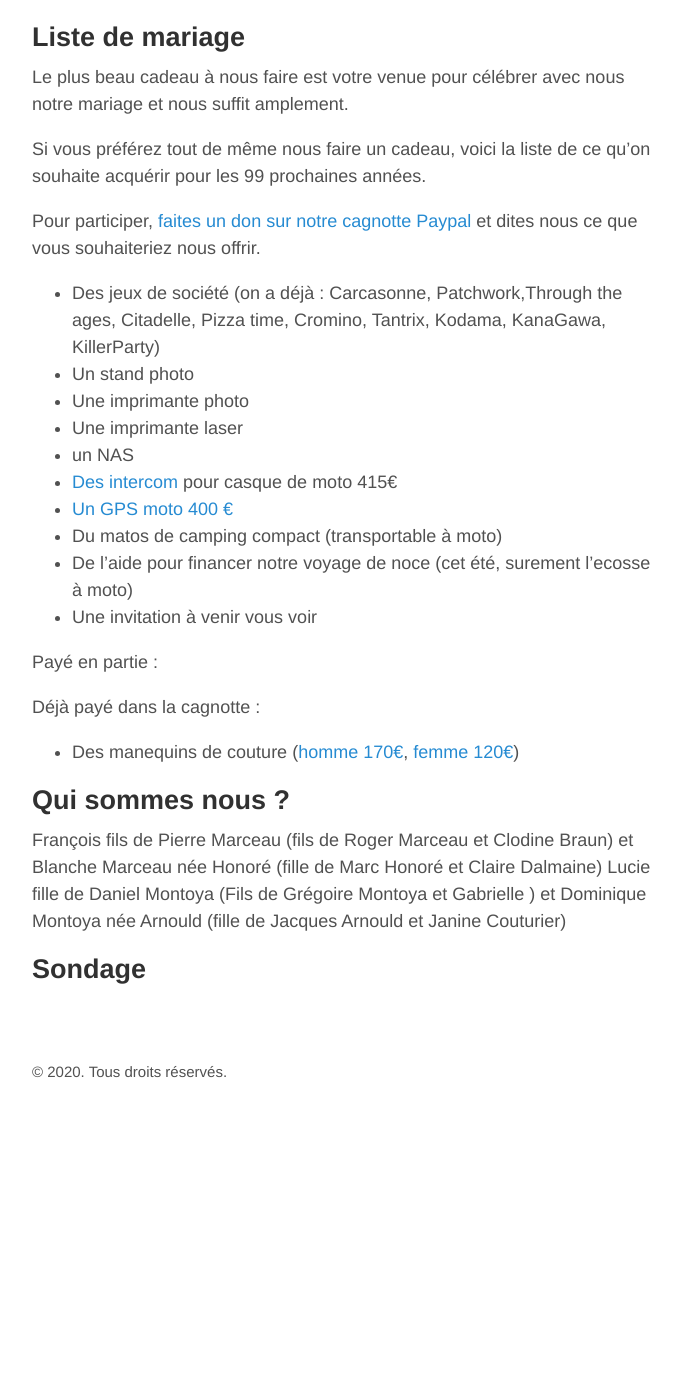
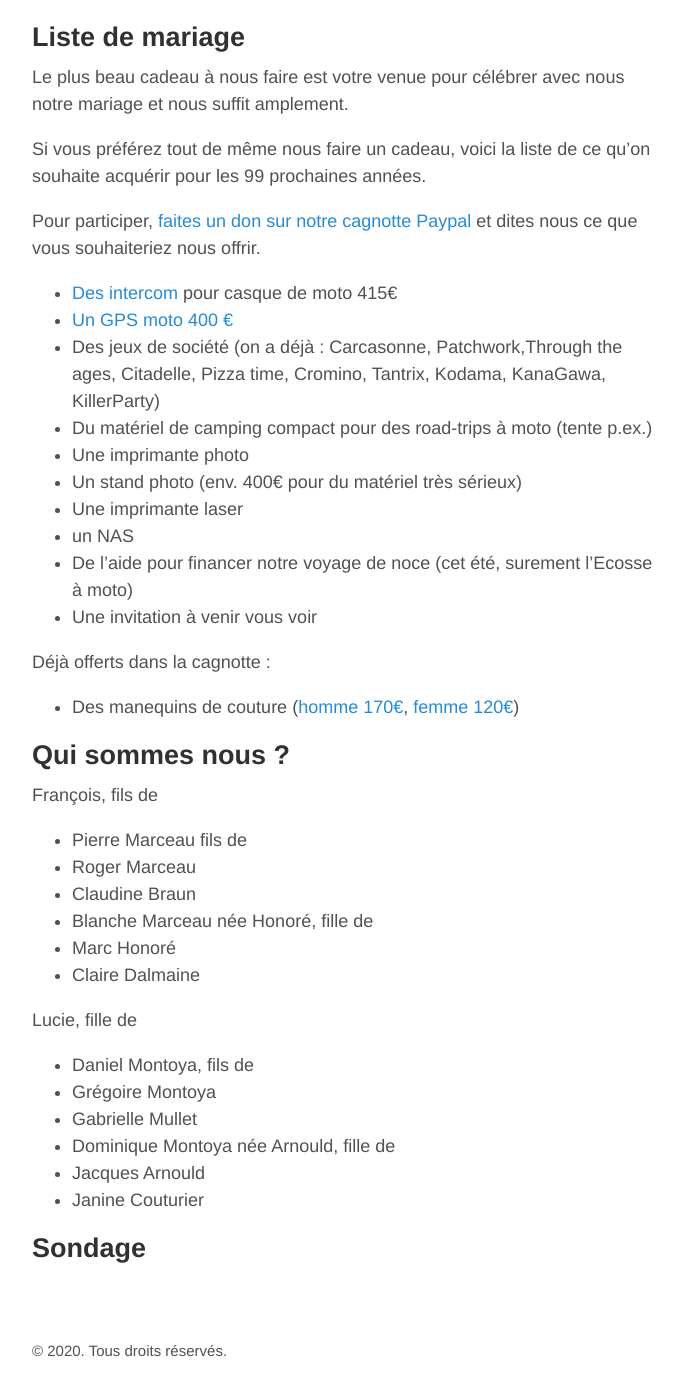
Before and after one commit to francoismarceau/blog, a Jekyll site: the page built from index.md, in a window 1280 px wide and 1400 px high, scrolled down 2548 px. Shown: the top 1396 px of the window, without its empty margins (293-976 px from the left). Built offline with Jekyll 4.4.1, drawn with Linux system fonts in a browser that asks for light colours; before the commit the page ends 3669 px from its top, so only the background shows below that.

Commit message:
arbre généalogique
Cirrus /  liste + Arbre

```diff
--- a/index.md
+++ b/index.md
@@ -79,24 +79,35 @@ Si vous préférez tout de même nous faire un cadeau, voici la liste de ce qu'o
 Pour participer, [faites un don sur notre cagnotte Paypal](https://paypal.me/pools/c/8mKyJgbJcC) et dites nous ce que vous souhaiteriez nous offrir.
 
 
+* [Des intercom](https://www.speedway.fr/194519-kit-bluetooth-cardo-scala-rider-freecom-4-duo.html) pour casque de moto 415€
+* [Un GPS moto 400 €](https://www.tomtom.com/fr_fr/drive/motorcycle/products/rider-550/)
 * Des jeux de société (on a déjà : Carcasonne, Patchwork,Through the ages, Citadelle, Pizza time, Cromino, Tantrix, Kodama, KanaGawa, KillerParty)
-* Un stand photo
+* Du matériel de camping compact pour des road-trips à moto (tente p.ex.)
 * Une imprimante photo
+* Un stand photo (env. 400€ pour du matériel très sérieux)
 * Une imprimante laser
 * un NAS
-* [Des intercom](https://www.speedway.fr/194519-kit-bluetooth-cardo-scala-rider-freecom-4-duo.html) pour casque de moto 415€
-* [Un GPS moto 400 €](https://www.tomtom.com/fr_fr/drive/motorcycle/products/rider-550/)
-* Du matos de camping compact (transportable à moto)
-* De l'aide pour financer notre voyage de noce (cet été, surement l'ecosse à moto)
+* De l'aide pour financer notre voyage de noce (cet été, surement l'Ecosse à moto)
 * Une invitation à venir vous voir
 
-Payé en partie :
-
-Déjà payé dans la cagnotte :
+Déjà offerts dans la cagnotte :
 * Des manequins de couture ([homme 170€](https://www.rascol.com/A-237022-mannequin-de-couturiere-homme.aspx), [femme 120€](https://www.rascol.com/A-243085-mannequin-de-couture-lucie-taille-36-44.aspx?tracking=Doofinder))
 
 ## Qui sommes nous ?
-François fils de Pierre Marceau (fils de Roger Marceau et Clodine Braun) et Blanche Marceau née Honoré (fille de Marc Honoré et Claire Dalmaine)
-Lucie fille de Daniel Montoya (Fils de Grégoire Montoya et Gabrielle ) et Dominique Montoya née Arnould (fille de Jacques Arnould et Janine Couturier)
+François, fils de
+ * Pierre Marceau fils de
+  * Roger Marceau
+  * Claudine Braun
+ * Blanche Marceau née Honoré, fille de
+  * Marc Honoré
+  * Claire Dalmaine
+
+Lucie, fille de
+ * Daniel Montoya, fils de
+  * Grégoire Montoya
+  * Gabrielle Mullet
+ * Dominique Montoya née Arnould, fille de
+  * Jacques Arnould
+  * Janine Couturier
 
 ## Sondage
```
